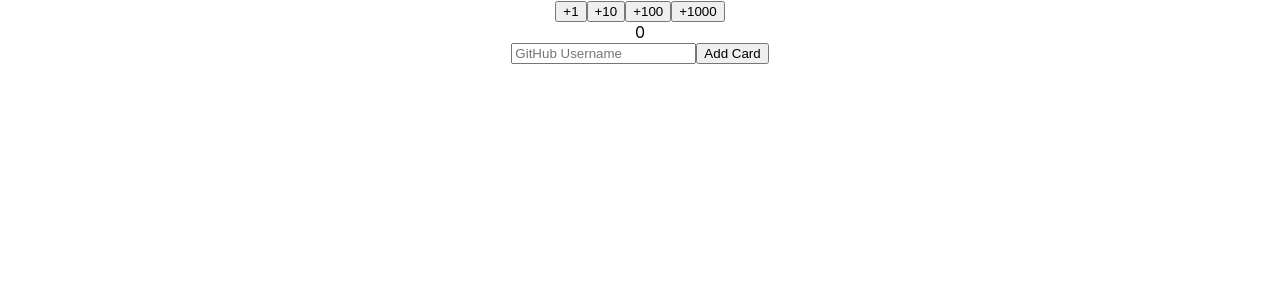
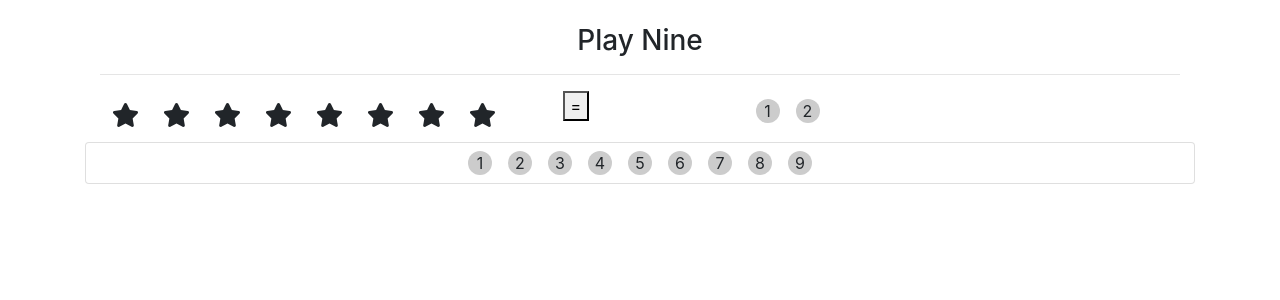
Before and after one commit to dhananjay-ng/play-nine, a React (Create React App) app: page / in a window 1280 px wide. Shown: the top 300 px of the page. Built offline with nearby package versions, Linux system fonts and the light colour scheme.

Commit message:
game static design added

```diff
--- a/package.json
+++ b/package.json
@@ -3,7 +3,11 @@
   "version": "0.1.0",
   "private": true,
   "dependencies": {
+    "@fortawesome/fontawesome-svg-core": "^1.2.6",
+    "@fortawesome/free-solid-svg-icons": "^5.4.1",
+    "@fortawesome/react-fontawesome": "^0.1.3",
     "axios": "^0.18.0",
+    "bootstrap": "^4.1.3",
     "react": "^16.5.2",
     "react-dom": "^16.5.2",
     "react-scripts": "2.0.5"
--- a/src/App.css
+++ b/src/App.css
@@ -30,3 +30,30 @@
     transform: rotate(360deg);
   }
 }
+
+.fa-star {
+  margin: 0.5em;
+  font-size: 24px;
+}
+
+span {
+  display: inline-block;
+  margin: 0.5em;
+  text-align: center;
+  background-color: #ccc;
+  width: 24px;
+  border-radius: 50%;
+  cursor: pointer;
+}
+
+.selected {
+  background-color: #eee;
+  color: #ddd;
+	cursor: not-allowed;
+}
+
+.used {
+  background-color: #aaddaa;
+  color: #99bb99;
+	cursor: not-allowed;
+}
--- a/src/App.js
+++ b/src/App.js
@@ -5,6 +5,7 @@
 import Result from './components/Result';
 import CardList from './components/CardList';
 import Form from './components/Form';
+import Game from './components/Game';
 
 class App extends Component {
 
@@ -24,8 +25,8 @@
 }
   render() {
     return (
-      <div className="App">
-        <Button increment={1} onClickFunction={this.incrementCounter} />
+      <div className="container ">
+        {/*  <Button increment={1} onClickFunction={this.incrementCounter} />
         <Button increment={10} onClickFunction={this.incrementCounter} />
         <Button increment={100} onClickFunction={this.incrementCounter} />
         <Button increment={1000} onClickFunction={this.incrementCounter} />
@@ -33,7 +34,7 @@
 
         <Form onSubmit={this.addNewCard}/>
         <CardList data={this.state.cards}/>
-      {/*   <header className="App-header">
+       <header className="App-header">
           <img src={logo} className="App-logo" alt="logo" />
           <p>
             Edit file <code>src/App.js</code> and save to reload.
@@ -47,6 +48,9 @@
             Learn React
           </a>
         </header> */}
+
+        <Game/>
+
       </div>
     );
   }
--- /dev/null
+++ b/src/components/Answer.js
@@ -0,0 +1,18 @@
+import React, { Component } from 'react';
+import { library } from '@fortawesome/fontawesome-svg-core'
+import { FontAwesomeIcon } from '@fortawesome/react-fontawesome'
+import { faGhost } from '@fortawesome/free-solid-svg-icons'
+
+const Answer = (props) => {
+    return(
+        <div className="col-5">
+                      <span>1</span>
+                      <span>2</span>
+
+        </div>
+
+    );
+
+};
+
+export default Answer;
--- /dev/null
+++ b/src/components/ButtonGame.js
@@ -0,0 +1,15 @@
+import React, { Component } from 'react';
+import { library } from '@fortawesome/fontawesome-svg-core'
+import { FontAwesomeIcon } from '@fortawesome/react-fontawesome'
+import { faGhost } from '@fortawesome/free-solid-svg-icons'
+
+const ButtonGame = (props) => {
+    return(
+        <div className="col-2">
+            <button>=</button>
+        </div>
+    );
+
+};
+
+export default ButtonGame;
--- /dev/null
+++ b/src/components/Game.js
@@ -0,0 +1,28 @@
+import React, { Component } from 'react';
+
+import ButtonGame from './ButtonGame';
+import Stars from './Stars';
+import Answer from './Answer';
+import Numbers from './Numbers';
+class Game extends React.Component {
+
+    render(){
+    return(
+      <div className="container">
+          <br/>
+          <h3 className="text-center">Play Nine</h3>
+          <hr/>
+          <div className="row">
+          <Stars/>
+          <ButtonGame/>
+          <Answer/>
+          <br/><br/>
+          <Numbers/>
+          </div>
+
+      </div>
+     );
+    }
+};
+
+export default Game;
--- /dev/null
+++ b/src/components/Numbers.js
@@ -0,0 +1,20 @@
+import React, { Component } from 'react';
+import { FontAwesomeIcon } from '@fortawesome/react-fontawesome'
+
+
+
+const Numbers = (props) => {
+    return(
+        <div className="card text-center col-12">
+         <div>
+             { Numbers.arrayOfNumbers.map((number,i)=>
+                      <span key={i}>{number}</span>
+                )}
+         </div>
+        </div>
+
+    );
+
+};
+Numbers.arrayOfNumbers=[1,2,3,4,5,6,7,8,9];
+export default Numbers;
--- /dev/null
+++ b/src/components/Stars.js
@@ -0,0 +1,21 @@
+import React, { Component } from 'react';
+import { FontAwesomeIcon } from '@fortawesome/react-fontawesome'
+
+
+
+const Stars = (props) => {
+    const numnberOfStars= 1 + Math.floor(Math.random()*9);
+    let stars = [];
+    for(let i=0 ; i< numnberOfStars; i++){
+        stars.push(<FontAwesomeIcon icon="star"/>);
+    }
+    return(
+        <div className="col-5">
+          {stars}
+        </div>
+
+    );
+
+};
+
+export default Stars;
--- a/src/index.js
+++ b/src/index.js
@@ -3,6 +3,11 @@
 import './index.css';
 import App from './App';
 import * as serviceWorker from './serviceWorker';
+import 'bootstrap/dist/css/bootstrap.min.css';
+import { library } from '@fortawesome/fontawesome-svg-core'
+import { FontAwesomeIcon } from '@fortawesome/react-fontawesome'
+import { faStar } from '@fortawesome/free-solid-svg-icons'
+library.add(faStar)
 
 
 
```
Also changed, not shown: 1 other file (tests, documents, lock files or other folders).
